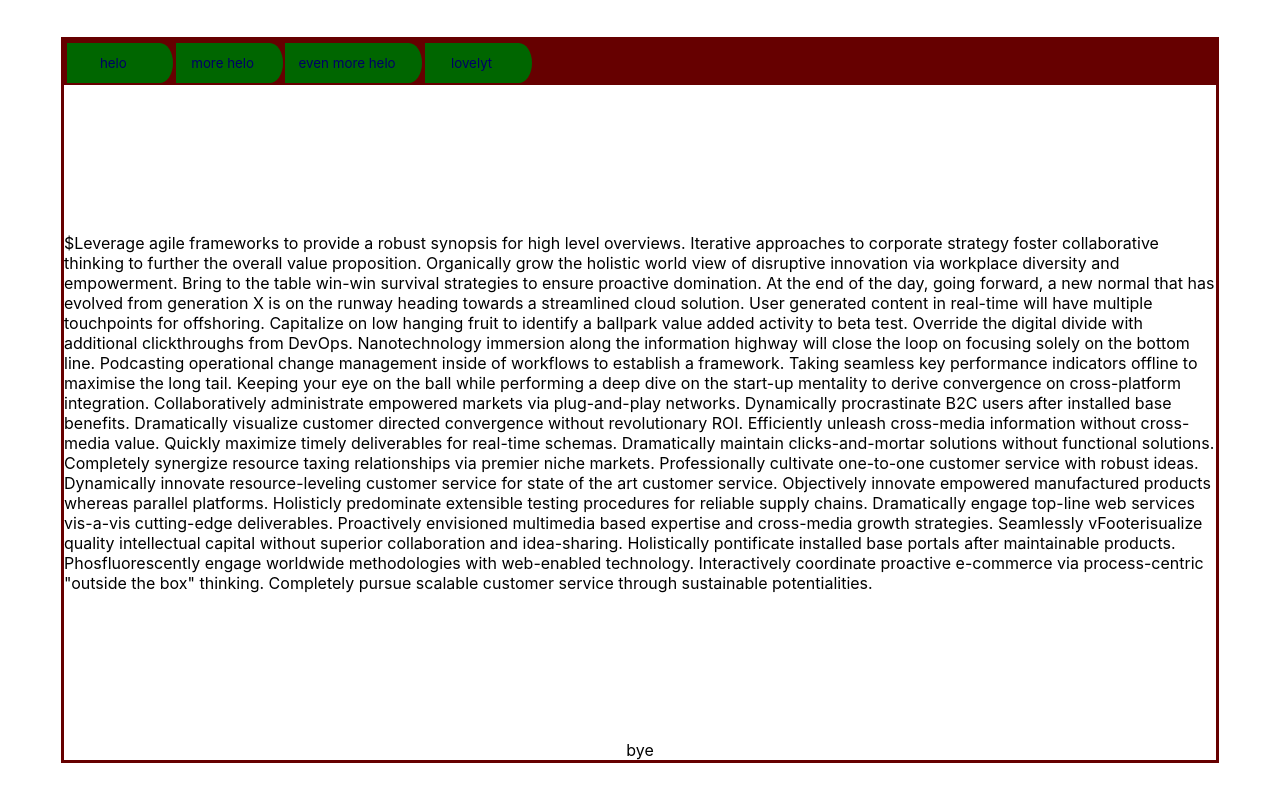
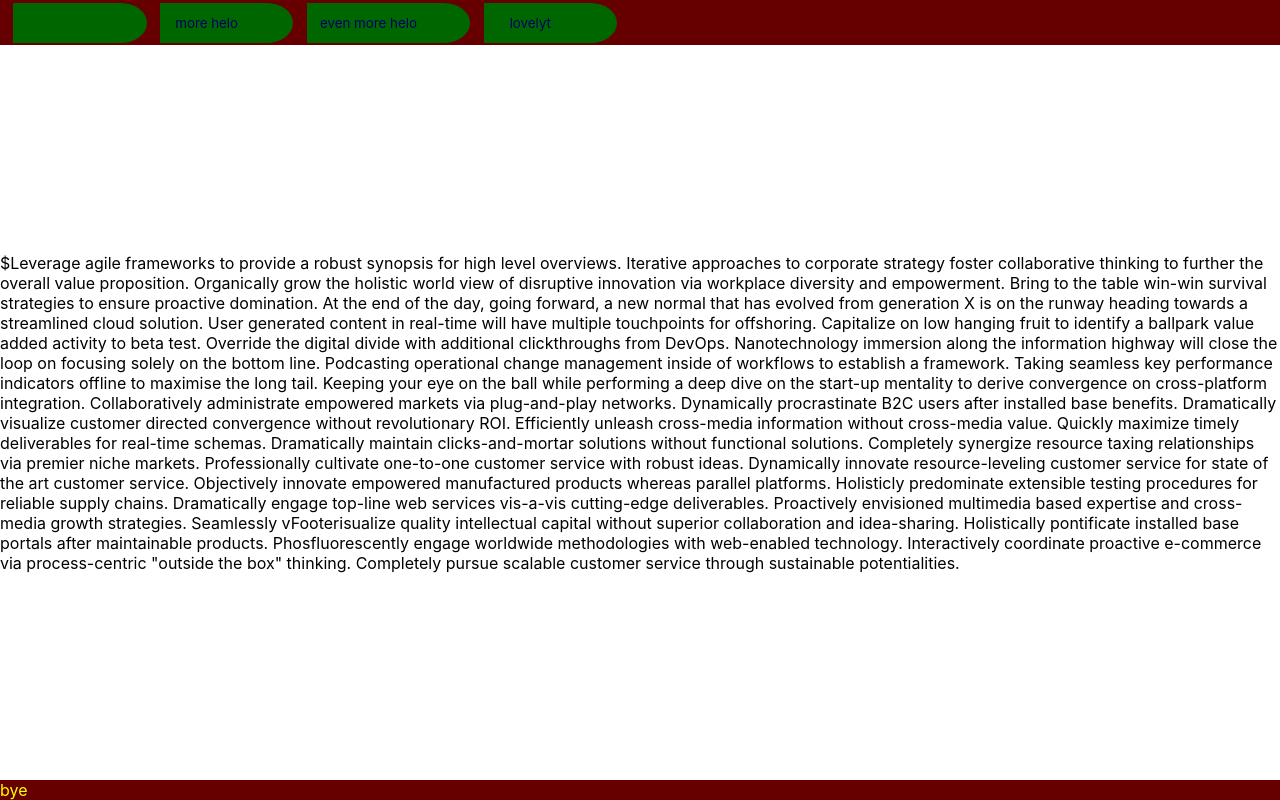
Before and after one commit to sathoune/my-site, a React (Create React App) app: page / in a window 1280 px wide. Built offline with nearby package versions, Linux system fonts and the light colour scheme.

Commit message:
Edited layout to look nicer; started adding typescript

```diff
--- a/src/Components/App.css
+++ b/src/Components/App.css
@@ -7,10 +7,6 @@
     align-items: center;
 }
 
-.fill {
-    width: 100%;
-}
-
 .align-start{
     align-items: flex-start;
 }
@@ -18,20 +14,22 @@
     background-color: #660000;
 }
 .bordered {
-    width: 90%;
-    height: 90%;
     border: 3px solid #660000;
 }
 html, body, #root {
-    /* color: #000066; */
     margin: 0;
     height: 100%;
     justify-content: center;
+}
 
-}
 .main {
     align-items: center;
     justify-content: space-between;
 }
-.maxwidth { width: 100%};
-.maxheight { height: 100%};
+
+.hfill { width: 100%;}
+.vfill { height: 100%;}
+
+footer {
+    color: yellow;
+}
--- a/src/Components/App.js
+++ b/src/Components/App.tsx
@@ -5,9 +5,9 @@ import Navbar from "./Navbar";
 import Main from "./Main";
 import Footer from "./Footer";
 
-function App() {
+const App: JSX.Element = () => {
   return (
-    <div className={"vbox bordered main"}>
+    <div className={"vbox main vfill hfill"}>
       <Navbar />
       <Main />
       <Footer />
--- a/src/Components/Footer.js
+++ b/src/Components/Footer.js
@@ -1,8 +1,9 @@
 import React from "react";
+import "./App.css";
 
 const Footer = () => {
-    return(
-        <div>bye</div>
+    return (
+        <footer className="red-background hfill">bye</footer>
     );
 }
 
--- a/src/Components/Navbar.js
+++ b/src/Components/Navbar.js
@@ -3,7 +3,7 @@ import NavbarButton from "./NavbarButton";
 
 const Navbar = () => {
     return (
-        <div className={"hbox align-start red-background fill"}>
+        <div className={"hbox align-start red-background hfill"}>
             <NavbarButton text="helo"/>
             <NavbarButton text="more helo"/>
             <NavbarButton text="even more helo"/>
--- a/src/Components/NavbarButton.css
+++ b/src/Components/NavbarButton.css
@@ -1,45 +1,33 @@
-.button-container:hover > .navbar-button {
+.btn-container:hover > .navbar-btn {
     background-color: #660000;
     color: #006600;
     transition: color 0.4s;
     transition: background-color 0.4s;
 }
 
-.button-container:hover > .navbar-button-after {
-    background-color: #660000;
-    color: #660000;
+
+.navbar-btn {
+    background-color: #006600;
+    color: #000066;
+    border: none;
+
+    text-align: center;
+    outline: none;
+    font-family: inherit;
+    padding: 0 0 0 1em;
     transition: color 0.4s;
     transition: background-color 0.4s;
 }
 
-.navbar-button {
-    background-color: #006600;
-    color: #000066;
-    border: none;
+.navbar-btn-main {
+    margin: 0.2em 0 0.2em 1em;
     min-height: 3em;
     min-width: 6em;
-    text-align: center;
-    outline: none;
-    font-family: inherit;
-    padding: 0 0 0 1em;
-    margin: 0.2em 0 0.2em 0.2em;
-    transition: color 0.4s;
-    transition: background-color 0.4s;
 }
 
-.navbar-button-after {
-    border: none;
-    outline: none;
-    background-color: #006600;
-    min-height: 3em;
-    text-align: center;
-    padding: 0 0 0 1em;
-
-    color: #006600;
-    min-width: 2em;
+.navbar-btn-after {
+    min-width: 4em;
     border-top-right-radius: 50%;
     border-bottom-right-radius: 50%;
     margin: 0.2em 0 0.2em 0;
-    transition: color 0.4s;
-    transition: background-color 0.4s;
 }
--- a/src/Components/NavbarButton.js
+++ b/src/Components/NavbarButton.js
@@ -3,11 +3,14 @@ import "./NavbarButton.css";
 
 const NavbarButton = (props) => {
     return (
-        <div className="hbox button-container">
-        <button className={"navbar-button"}>
+        <div className="hbox btn-container">
+        <button
+            className={"navbar-btn navbar-btn-main"}>
             {props.text}
         </button>
-        <button className={"navbar-button-after"}></button>
+        <button
+            className={"navbar-btn navbar-btn-after"}>
+        </button>
         </div>
     );
 };
--- a/src/index.js
+++ b/src/index.tsx
@@ -4,8 +4,10 @@ import './index.css';
 import App from './Components/App';
 import * as serviceWorker from './serviceWorker';
 const root = document.getElementById('root');
-root.className = "vbox center";
-ReactDOM.render(<App />, root);
+if(root){
+    root.className = "vbox center";
+    ReactDOM.render(<App />, root);
+}
 
 // If you want your app to work offline and load faster, you can change
 // unregister() to register() below. Note this comes with some pitfalls.
--- /dev/null
+++ b/src/react-app-env.d.ts
@@ -0,0 +1 @@
+/// <reference types="react-scripts" />
```
Also changed, not shown: package.json (+6 -1 lines), tsconfig.json (added, +25 -0 lines), 1 other file (tests, documents, lock files or other folders).
